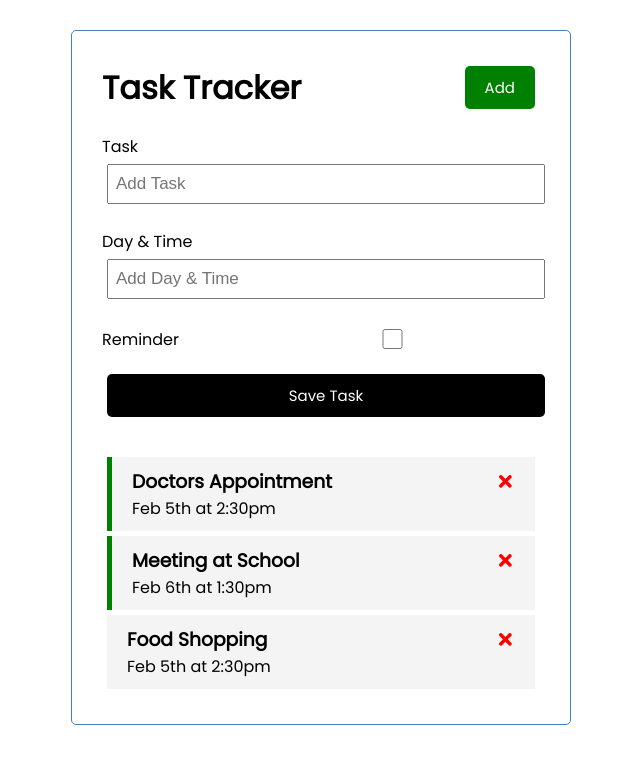
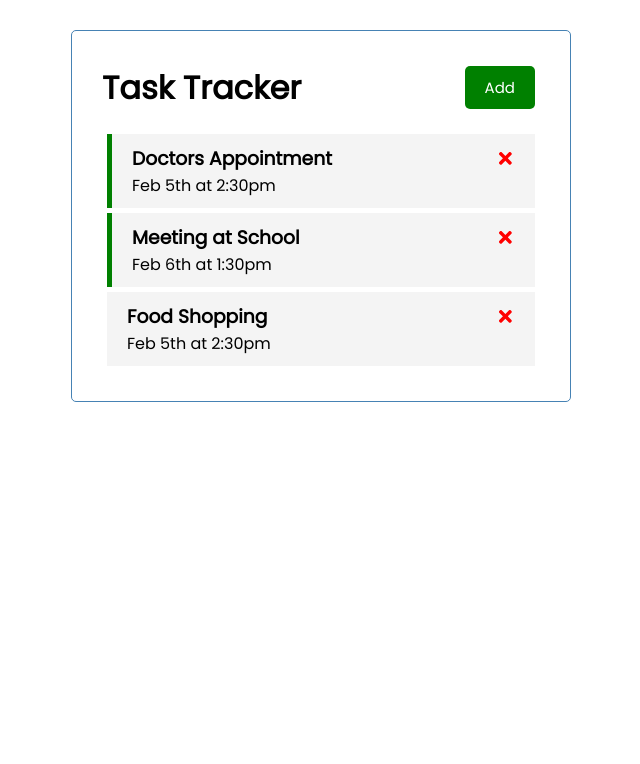
Before and after one commit to johncanero/react-js-testTracker, a React (Create React App) app: page / in a window 1280 px wide. Shown: the top 764 px of the page, without its empty margins (319-959 px from the left). Built offline with nearby package versions, Linux system fonts and the light colour scheme; the HTML template or start-up script is replaced by a standard one.

Commit message:
Showing Add Task DropDown

```diff
--- a/src/App.js
+++ b/src/App.js
@@ -5,6 +5,9 @@
 
 
 function App() {
+
+  const [showAddTask, setShowAddTask] = useState(false)
+
 
   const [tasks, setTasks] = useState([
     {
@@ -51,8 +54,8 @@
 
   return (
     <div className="container">
-        <Header />
-        <AddTask onAdd={addTask}/>
+        <Header onAdd={() => setShowAddTask(!showAddTask)} />
+        {showAddTask &&<AddTask onAdd={addTask}/>}
         {tasks.length > 0 ? <Tasks tasks={tasks} onDelete=
         {deleteTask} onToggle={toggleReminder} /> : 'No Tasks To Show'}
     </div>
--- a/src/components/Header.js
+++ b/src/components/Header.js
@@ -1,15 +1,15 @@
 import PropTypes from 'prop-types'
 import Button from './Button'
 
-const Header = ({ title }) => {
-  const onClick = () => {
-    console.log('Click')
-  }
+const Header = ({ title, onAdd }) => {
+  // const onClick = () => {
+  //   console.log('Click')
+  // }
 
   return (
     <header className='header'>
         <h1>{title}</h1>
-        <Button color='green' text='Add' onClick={onClick}/>
+        <Button color='green' text='Add' onClick={onAdd}/>
     </header>
   )
 }
```
